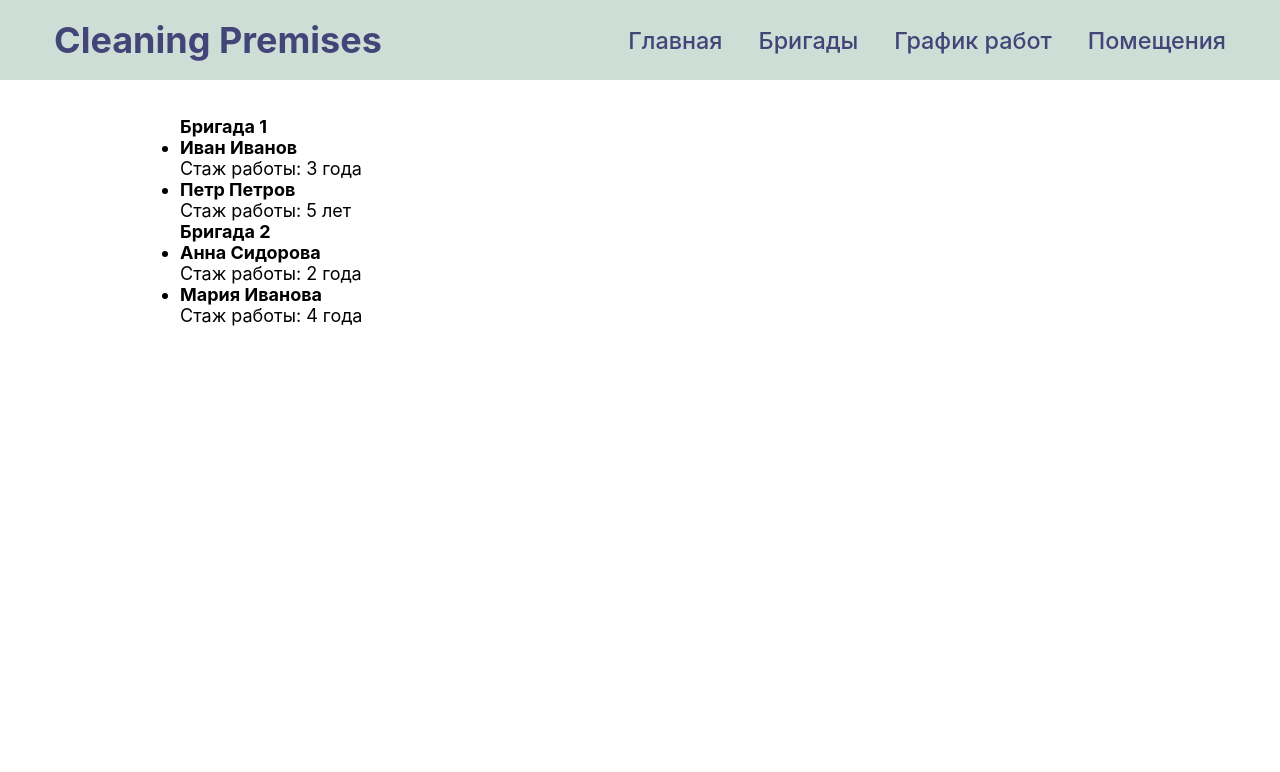
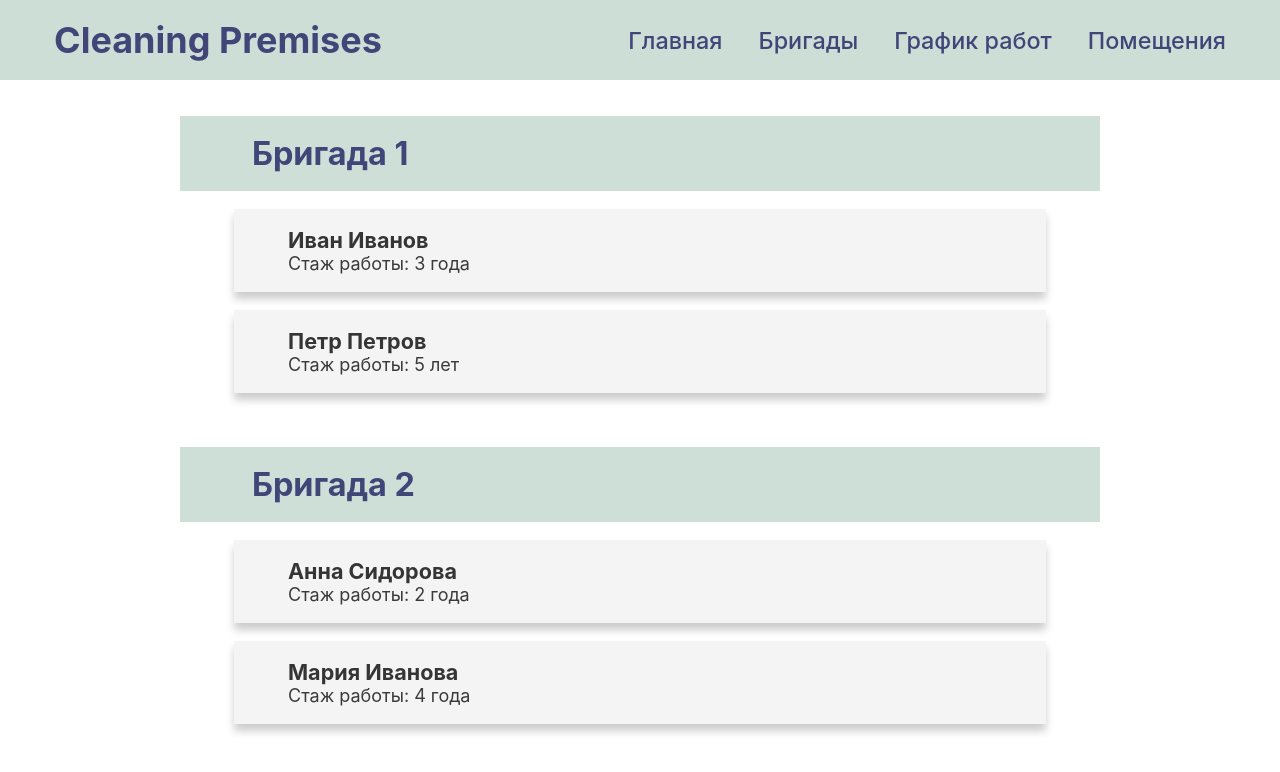
Before and after one commit to ppank0/cleaning-premises, a React (Create React App) app in the folder cleaning-premises/: page /brigades in a window 1280 px wide. Shown: the top 772 px of the page. Built offline with nearby package versions, Linux system fonts and the light colour scheme.

Commit message:
feat: add BrigadeItem and styles for it

```diff
--- a/cleaning-premises/src/components/BrigadeItem.jsx
+++ b/cleaning-premises/src/components/BrigadeItem.jsx
@@ -1,18 +1,38 @@
-import React from "react";
-import './../styles/brigade.css'
+import React, { useState } from "react";
+import './../styles/brigadeItem.css'
 
 const BrigadeItem = ({brigade}) => {
+    const [selectedMember, setSelectedMember] = useState(null);
+
+    const handleDoubleClick = (member) => {
+    setSelectedMember(member);
+  };
+  const handleCloseModal = () => {
+    setSelectedMember(null);
+  };
     return (
         <div className="brigade-container">
-            <h2 className="brigade-name">{brigade.name}</h2>
-            <ul>
+            <div className="brigadeItem-title">
+                <h2 className="brigade-name">{brigade.name}</h2>
+            </div>
+            <ul className="brigadeItem-member-container">
                 {brigade.members.map(member => (
-                    <li key={member.id}>
-                        <h3>{member.name}</h3>
+                    <li key={member.id} onDoubleClick={() => handleDoubleClick(member)}>
+                        <h3 className="brigadeItem_member-name">{member.name}</h3>
                         <p>Стаж работы: {member.experience}</p>
                     </li>
                 ))}
             </ul>
+
+            {selectedMember && (
+    <div className="modal-overlay">
+      <div className="modal">
+        <h3>{selectedMember.name}</h3>
+        <p>Стаж работы: {selectedMember.experience}</p>
+        <button onClick={handleCloseModal}>Закрыть</button>
+      </div>
+    </div>
+  )}
         </div>
      );
 }
--- /dev/null
+++ b/cleaning-premises/src/styles/brigadeItem.css
@@ -0,0 +1,27 @@
+.brigadeItem-title{
+    background-color: var(--bg-color);
+    padding: 1rem 2rem;
+    margin-bottom: 1rem;
+}
+.brigade-name{
+    font-size: 1.8rem;
+    padding-left: 2rem;
+    color: var(--header-text-color);
+}
+.brigadeItem-member-container{
+    padding:0 3rem 2rem;
+    color: rgb(59, 58, 58);
+    list-style: none;
+}
+
+.brigadeItem-member-container li{
+    margin-bottom: 1rem;
+    background-color: rgb(244 244 244);
+    padding: 1rem 3rem;
+    box-shadow: 0px 7px 8px rgba(0, 0, 0, 0.2);
+}
+
+.brigadeItem_member-name{
+    color: rgb(53, 53, 53);
+    font-size: 1.2rem;
+}
```
Also changed, not shown: cleaning-premises/src/styles/brigade.css (deleted).
